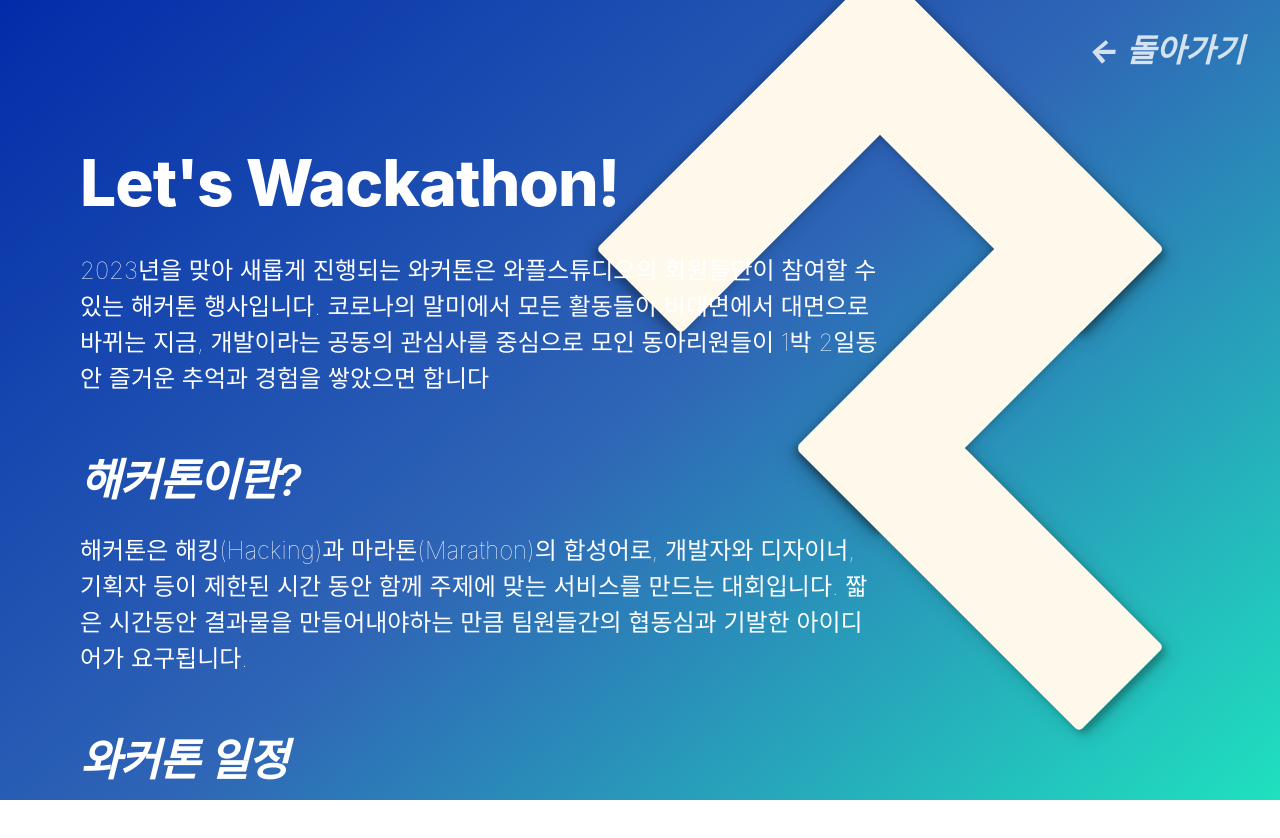
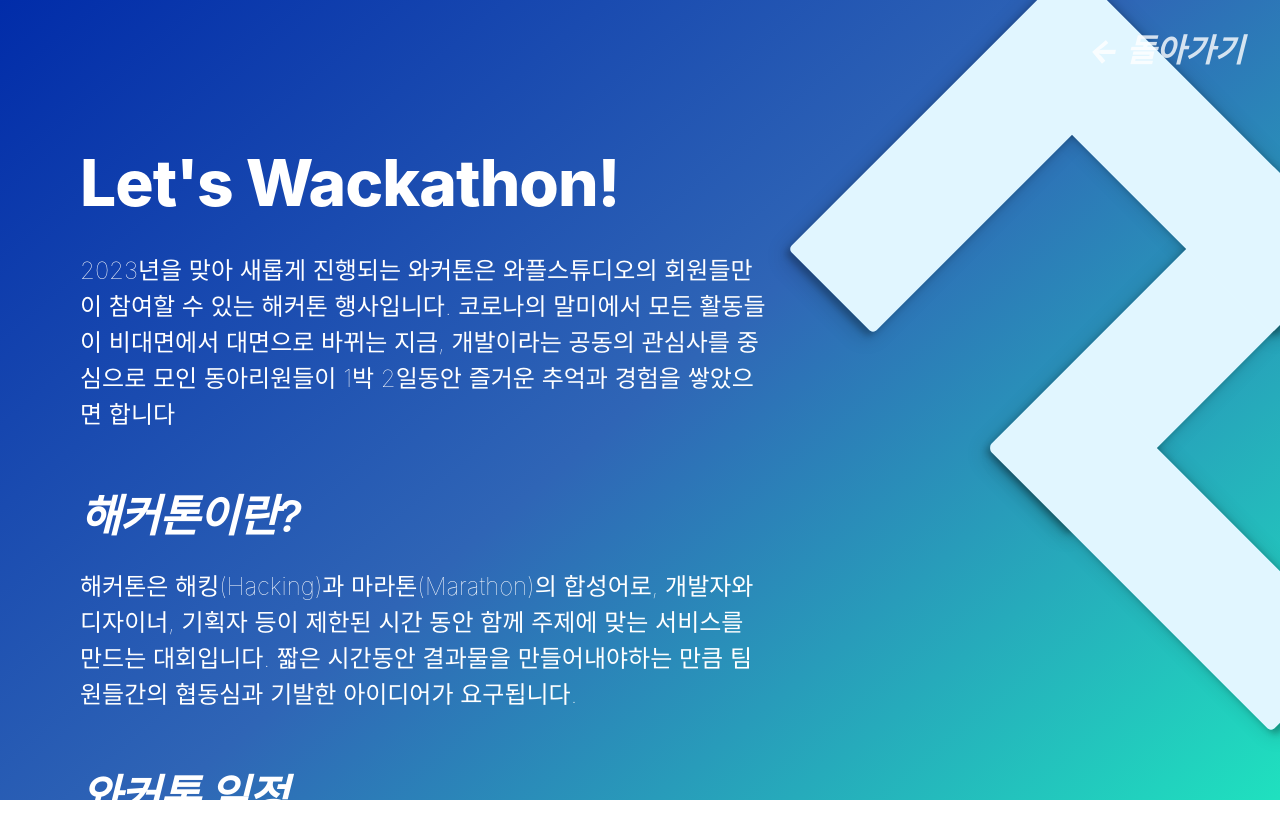
Before and after one commit to wafflestudio/wackathon-2023-spring, a Next.js app: page /qna in a window 1280 px wide. Shown: the top 838 px of the page. Built offline with nearby package versions, Linux system fonts and the light colour scheme; a web font is replaced by a local one.

Commit message:
fix: QNA page responsive under 1600px

```diff
--- a/components/Background/Background.module.scss
+++ b/components/Background/Background.module.scss
@@ -120,6 +120,11 @@
   .piece4 {
     transform: translate(calc(50vw - 300px), 148px) rotate(-45deg);
   }
+  @media (max-width: 1600px) {
+    .letters {
+      transform: translateX(calc(1600px * 0.60 - 60vw))
+    }
+  }
 }
 
 //themes
--- a/pages/qna/QnA.module.scss
+++ b/pages/qna/QnA.module.scss
@@ -14,7 +14,7 @@
     @include transition.componentChange;
     position: relative;
     width: 60%;
-    min-width: 880px;
+    min-width: 660px;
     padding-left: 80px;
     padding-top: 80px;
     padding-bottom: 80px;
--- a/styles/_color.scss
+++ b/styles/_color.scss
@@ -16,6 +16,6 @@ $teams-letter: linear-gradient(180deg, #faaaa1, #d3d3d3);
 
 //Theme qna
 $qna-background: linear-gradient(320deg, #1fe1bf, #2f65b6, #012ca9);
-$qna-letter: #fff9ec;
+$qna-letter: #e1f6ff;
 
 $prev-home-letter: linear-gradient(180deg, #ffffff, #faa7b8);
```
